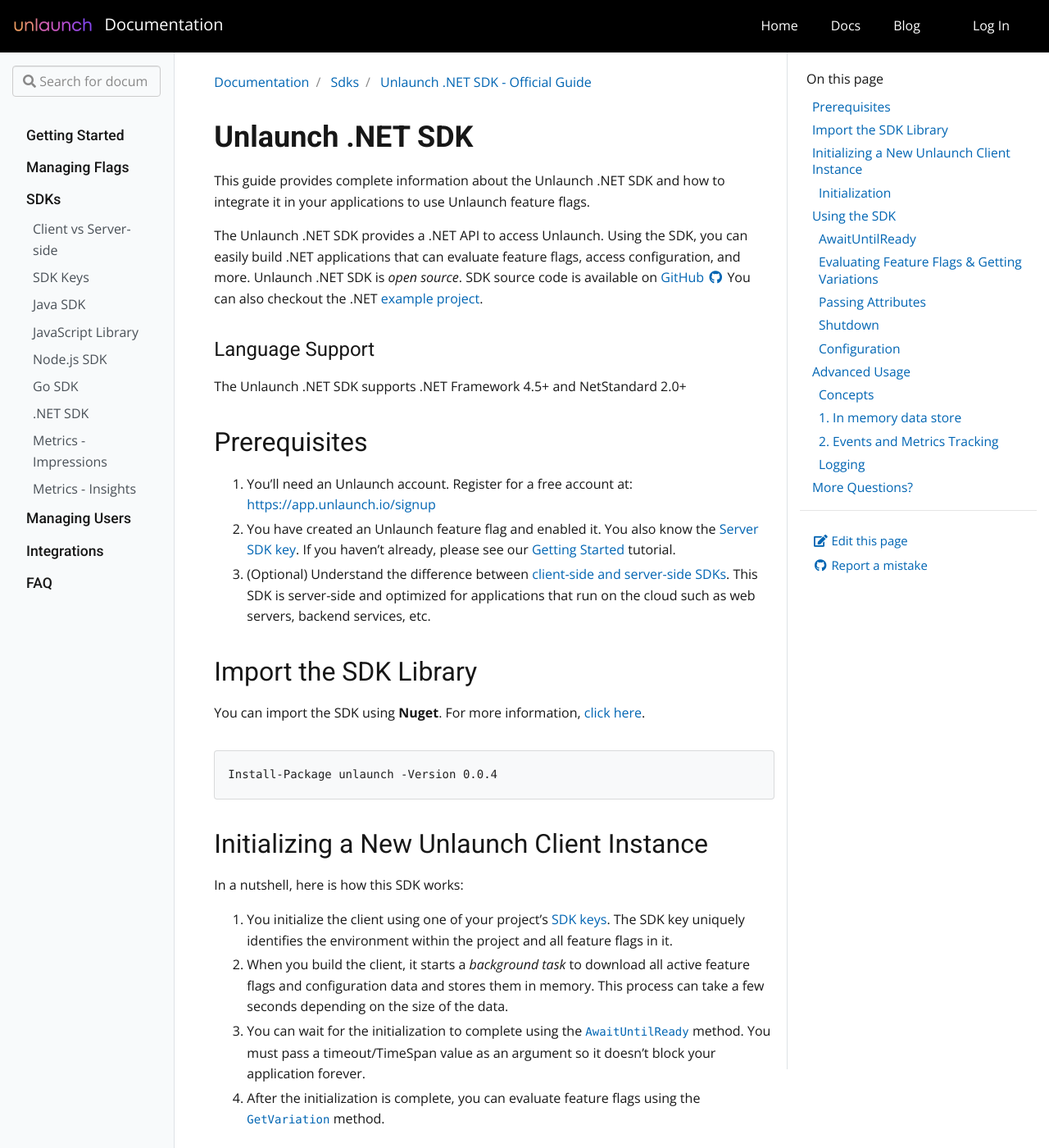
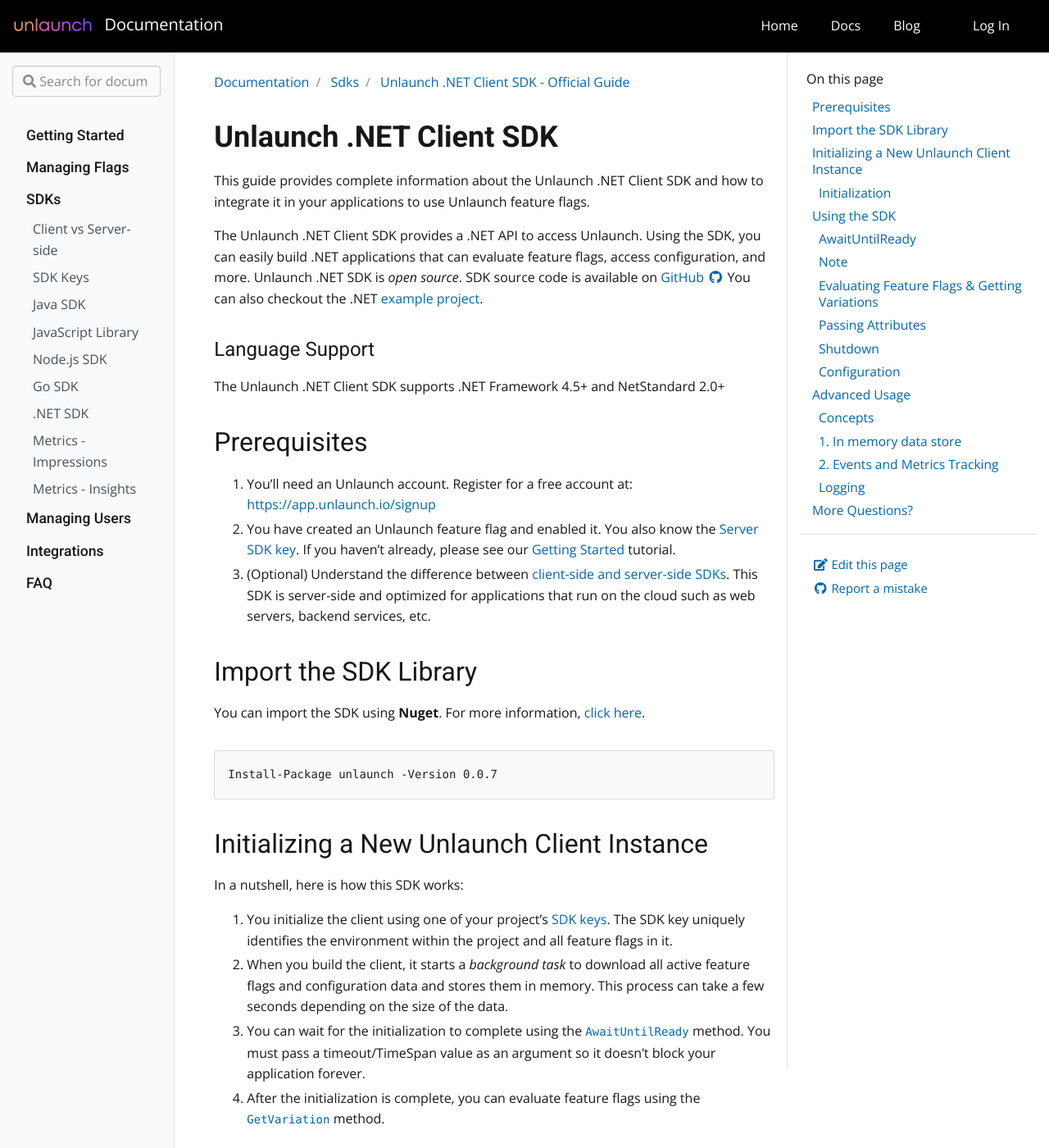
Before and after one commit to unlaunch/documentation, a Jekyll site: the page built from _docs/sdks/dotnet-sdk.md, in a window 1280 px wide and 1400 px high. Shown: the whole window at 82% size. Built offline with Jekyll 4.4.1, drawn with Linux system fonts in a browser that asks for light colours; nearby versions of some CDN libraries; some of the changed text lies outside the part shown.

Commit message:
Update dotnet-sdk.md

````diff
--- a/_docs/sdks/dotnet-sdk.md
+++ b/_docs/sdks/dotnet-sdk.md
@@ -1,17 +1,17 @@
 ---
-title: Unlaunch .NET SDK - Official Guide
-description: This guide provides complete information about the Unlaunch .NET SDK.
+title: Unlaunch .NET Client SDK - Official Guide
+description: This guide provides complete information about the Unlaunch .NET Client SDK.
 ---
 
-# Unlaunch .NET SDK
+# Unlaunch .NET Client SDK
 
-This guide provides complete information about the Unlaunch .NET SDK and how to integrate it in your applications to use Unlaunch feature flags.
+This guide provides complete information about the Unlaunch .NET Client SDK and how to integrate it in your applications to use Unlaunch feature flags.
 
-The Unlaunch .NET SDK provides a .NET API to access Unlaunch. Using the SDK, you can easily build .NET applications that can evaluate feature flags, access configuration, and more. Unlaunch .NET SDK is *open source*. SDK source code is available on <a href="https://github.com/unlaunch/dotnet-sdk" rel="nofollow">GitHub <i class="fab fa-github fa-fw"></i></a> You can also checkout the .NET [example project](https://github.com/unlaunch/hello-csharp/blob/master/hello-csharp/Program.cs).
+The Unlaunch .NET Client SDK provides a .NET API to access Unlaunch. Using the SDK, you can easily build .NET applications that can evaluate feature flags, access configuration, and more. Unlaunch .NET SDK is *open source*. SDK source code is available on <a href="https://github.com/unlaunch/dotnet-sdk" rel="nofollow">GitHub <i class="fab fa-github fa-fw"></i></a> You can also checkout the .NET [example project](https://github.com/unlaunch/hello-csharp/blob/master/hello-csharp/Program.cs).
 
 ### Language Support
 
-The Unlaunch .NET SDK supports .NET Framework 4.5+ and NetStandard 2.0+
+The Unlaunch .NET Client SDK supports .NET Framework 4.5+ and NetStandard 2.0+
 
 ## Prerequisites
 
@@ -23,7 +23,7 @@
 You can import the SDK using **Nuget**. For more information, [click here](https://www.nuget.org/packages/unlaunch).
 
 ```
-Install-Package unlaunch -Version 0.0.4
+Install-Package unlaunch -Version 0.0.7
 ```
 
 ## Initializing a New Unlaunch Client Instance
@@ -63,11 +63,16 @@
 string userId = "123";
 string variation = ulClient.GetVariation("log-levels", userId);
 
-if (variation == "on") {
+if (variation == "on")
+{
     // code to show the feature
-} else if (variation == "off") {
+}
+else if (variation == "off")
+{
     // code to hide the feature
-} else {
+}
+else
+{
     // default code when feature isn't found or evaluated
 }
 ```
@@ -81,7 +86,8 @@
                             .SdkKey("your_sdk_key")
                             .Build();
 
-try {
+try
+{
     client.AwaitUntilReady(TimeSpan.FromSeconds(2));
 } catch (TimeoutException e) {
     Console.WriteLine($"Client wasn't ready, error: {e.Message}");
@@ -89,6 +95,8 @@
 ```
 
 You can check if the client is ready by calling the [`IsReady`](https://github.com/unlaunch/dotnet-sdk/blob/master/client-sdk/UnlaunchClient.cs) method.
+#### Note
+If client is not ready, sdk will try to pull feature flags again on next polling interval.
 
 ### Evaluating Feature Flags & Getting Variations
 
````
